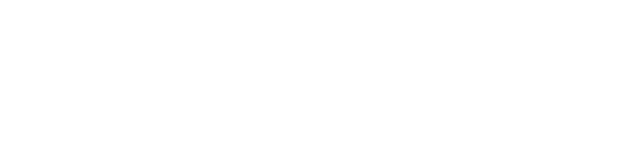
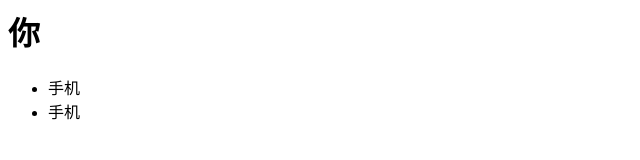
Before and after one commit to xiaoyazi123/mysite, a plain HTML site: page index.html in a window 1280 px wide. Shown: the whole page, without its empty margins (0-640 px from the left). Drawn offline with Linux system fonts and the light colour scheme.

Commit message:
添加了导航

```diff
--- a/index.html
+++ b/index.html
@@ -3,6 +3,10 @@
 
 	</head>
 	<body>
-
+		<h1>你</h1>
+		<ul>
+			<li>手机</li>
+			<li>手机</li>
+		</ul>
 	</body>
 </html>
```
